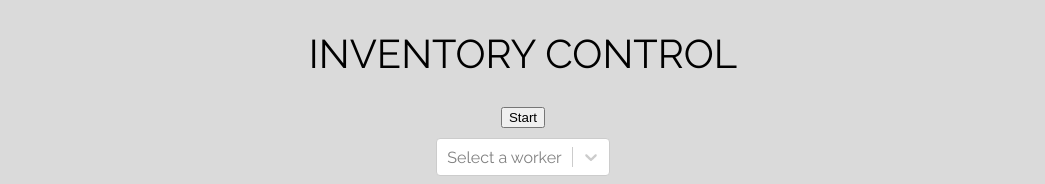
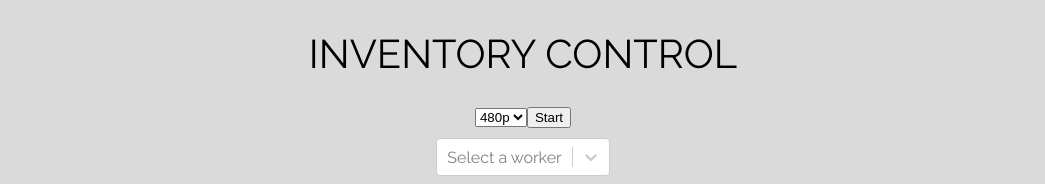
Before and after one commit to NicolasVidalDuque/ai_consulting_inventory, a React (Vite) app: page / in a window 1280 px wide. Shown: the top 184 px of the page, without its empty margins (117-1162 px from the left). Built offline with nearby package versions, Linux system fonts and the light colour scheme.

Commit message:
added a resolution list for testing.

```diff
--- a/src/components/CustomWebcam.tsx
+++ b/src/components/CustomWebcam.tsx
@@ -1,8 +1,7 @@
-import React, { useRef, useState, useCallback, useEffect } from "react";
+import React, { useRef, useState, useCallback } from "react";
 import Webcam from "react-webcam";
 import "../styles.css";
 
-// Define type for video constraints
 interface VideoConstraints {
   width: number;
   height: number;
@@ -11,18 +10,21 @@ interface VideoConstraints {
 }
 
 export const CustomWebcam: React.FC = () => {
-  const defaultVideoConfig = {
-    width: 320,
-    height: 240,
-    facingMode: { exact: "environment" },
-    aspectRatio: 4/3
-  }
+  const resolutionConfigs = {
+    "320p": { width: 320, height: 240, aspectRatio: 4/3 },
+    "480p": { width: 640, height: 480, aspectRatio: 4/3 },
+    "720p": { width: 1280, height: 720, aspectRatio: 16/9 }
+  };
+
   const [isCaptureEnable, setCaptureEnable] = useState<boolean>(false);
-  const [videoConstraints, setVideoConstraints] = useState<VideoConstraints>(defaultVideoConfig);
+  const [selectedResolution, setSelectedResolution] = useState<string>("480p");
+  const [videoConstraints, setVideoConstraints] = useState<VideoConstraints>({
+    ...resolutionConfigs["480p"],
+    facingMode: { exact: "environment" }
+  });
   const webcamRef = useRef<Webcam>(null);
   const [url, setUrl] = useState<string | null>(null);
 
-  // Capture screenshot
   const capture = useCallback((): void => {
     const imageSrc = webcamRef.current?.getScreenshot();
     if (imageSrc) {
@@ -30,28 +32,34 @@ export const CustomWebcam: React.FC = () => {
     }
   }, [webcamRef]);
 
-  // Check for available cameras and set constraints
-  useEffect(() => {
-    // const getCameras = async (): Promise<void> => {
-    //   const devices = await navigator.mediaDevices.enumerateDevices();
-    //   const videoDevices = devices.filter(device => device.kind === "videoinput");
-    //   const hasRearCamera = videoDevices.some(device => device.label.toLowerCase().includes("back"));
-    //   setVideoConstraints({
-    //     width: 360,
-    //     height: 360,
-    //     aspectRatio: 0.5,
-    //     facingMode: hasRearCamera ? { exact: "environment" } : "user",
-    //   });
-    // };
+  const handleResolutionChange = (event: React.ChangeEvent<HTMLSelectElement>) => {
+    const newResolution = event.target.value;
+    setSelectedResolution(newResolution);
+    setVideoConstraints({
+      ...resolutionConfigs[newResolution as keyof typeof resolutionConfigs],
+      facingMode: { exact: "environment" }
+    });
+  };
 
-    // getCameras();
-    setVideoConstraints(defaultVideoConfig)
-  }, []);
+  const startCapture = () => {
+    setCaptureEnable(true);
+    setVideoConstraints({
+      ...resolutionConfigs[selectedResolution as keyof typeof resolutionConfigs],
+      facingMode: { exact: "environment" }
+    });
+  };
 
   return (
     <>
       {!isCaptureEnable && (
-        <button onClick={() => setCaptureEnable(true)}>Start</button>
+        <div>
+          <select value={selectedResolution} onChange={handleResolutionChange}>
+            <option value="320p">320p</option>
+            <option value="480p">480p</option>
+            <option value="720p">720p</option>
+          </select>
+          <button onClick={startCapture}>Start</button>
+        </div>
       )}
 
       {isCaptureEnable && (
@@ -62,8 +70,8 @@ export const CustomWebcam: React.FC = () => {
           <div>
             <Webcam
               audio={false}
-              width={540}
-              height={360}
+              width={videoConstraints.width}
+              height={videoConstraints.height}
               ref={webcamRef}
               screenshotFormat="image/jpeg"
               videoConstraints={videoConstraints}
```
